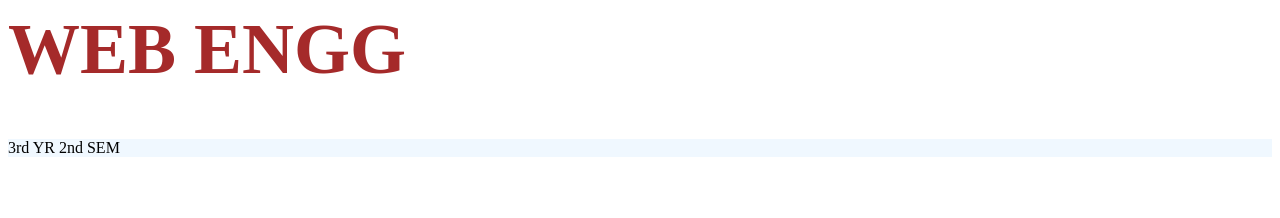
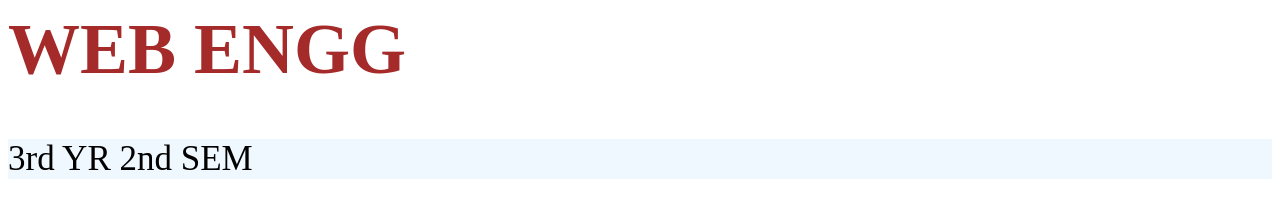
Before and after one commit to bhumika444/Repo_we, a plain HTML site: page index.html in a window 1280 px wide. Drawn offline with Linux system fonts and the light colour scheme.

Commit message:
Update index.html

```diff
--- a/index.html
+++ b/index.html
@@ -8,6 +8,7 @@
             }
             p{
                 background-color: aliceblue;
+                font-size:35;
             }
         </style>
     </head>
```
